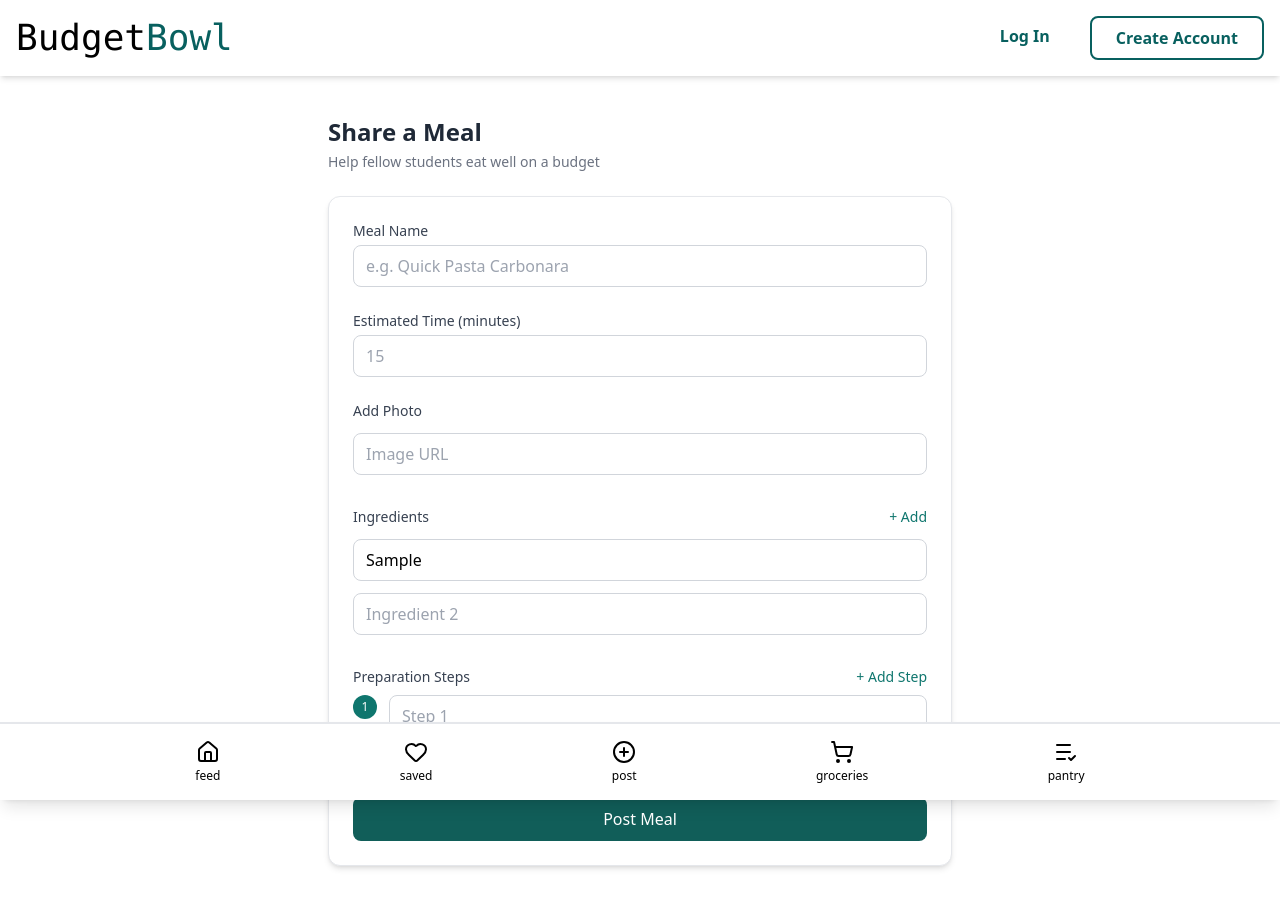
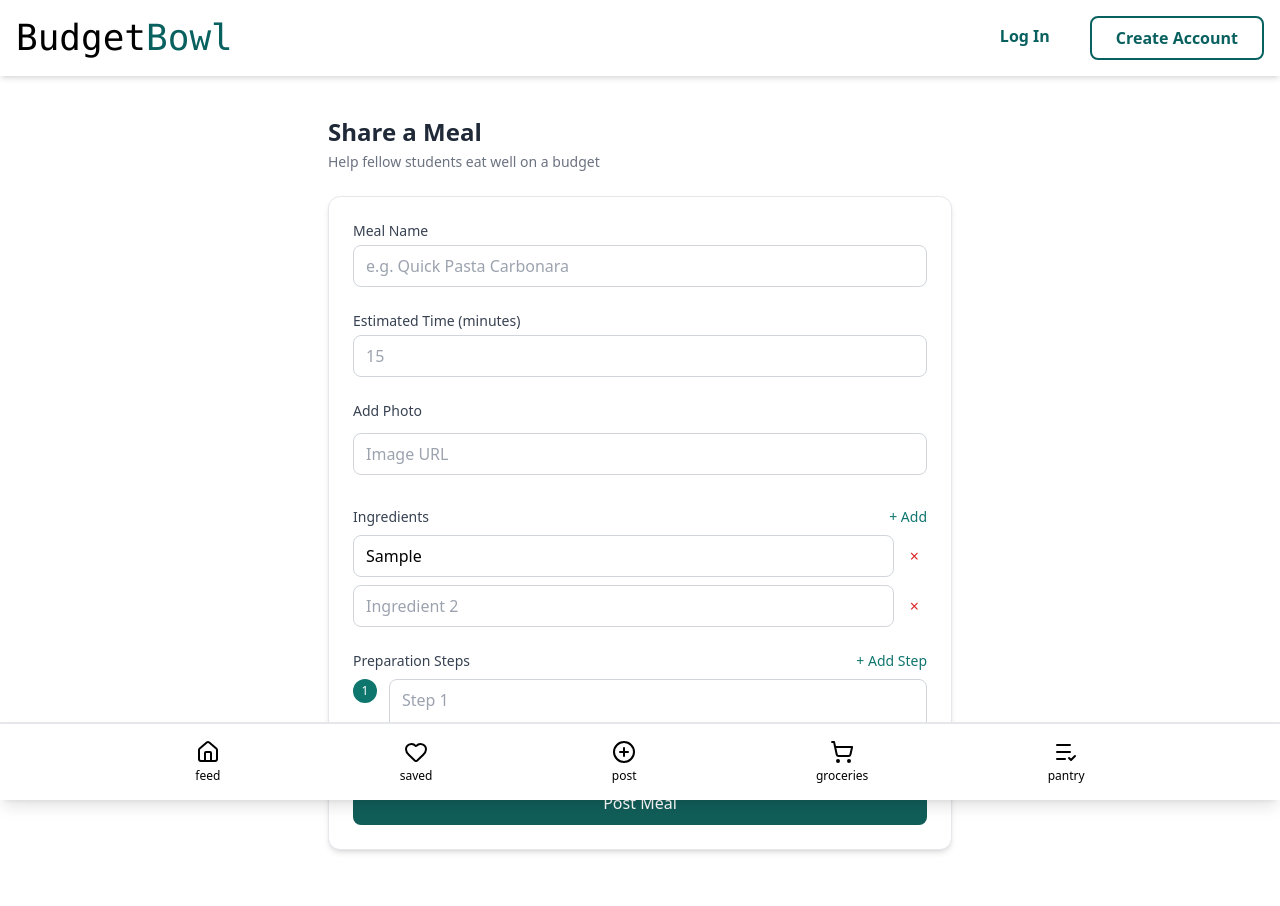
Before and after one commit to danatcosta3/BudgetBowl, a React (Create React App) app in the folder frontend/: page /upload in a window 1280 px wide. Both pictures are taken after typing "Sample" into the empty fields and a click on the button "+ Add". Built offline with nearby package versions, Linux system fonts and the light colour scheme.

Commit message:
Update UploadPage.jsx
Added remove box feature for ingredients

```diff
--- a/frontend/src/pages/UploadPage.jsx
+++ b/frontend/src/pages/UploadPage.jsx
@@ -73,15 +73,28 @@ export default function UploadPage() {
                 className="text-sm text-teal-700 hover:underline">
                 + Add
               </button>
-
             </div>
-            {ingredients.map((_, idx) => (
-              <input
-                key={idx}
-                type="text"
-                placeholder={`Ingredient ${idx + 1}`}
-                className="mt-1 mb-2 w-full border border-gray-300 rounded-lg px-3 py-2 focus:ring-2 focus:ring-teal-500 focus:border-teal-500 outline-none"
-              />
+            {ingredients.map((ingredient, idx) => (
+              <div key={idx} className="flex items-center gap-2 mb-2">
+                <input
+                  type="text"
+                  placeholder={`Ingredient ${idx + 1}`}
+                  className="flex-1 border border-gray-300 rounded-lg px-3 py-2 focus:ring-2 focus:ring-teal-500 focus:border-teal-500 outline-none"
+                />
+                {ingredients.length > 1 && (
+                  <button
+                    type="button"
+                    onClick={() => {
+                      const newIngredients = [...ingredients];
+                      newIngredients.splice(idx, 1);
+                      setIngredients(newIngredients);
+                    }}
+                    className="text-red-600 hover:text-red-800 p-2"
+                  >
+                    ×
+                  </button>
+                )}
+              </div>
             ))}
           </div>
 
```
